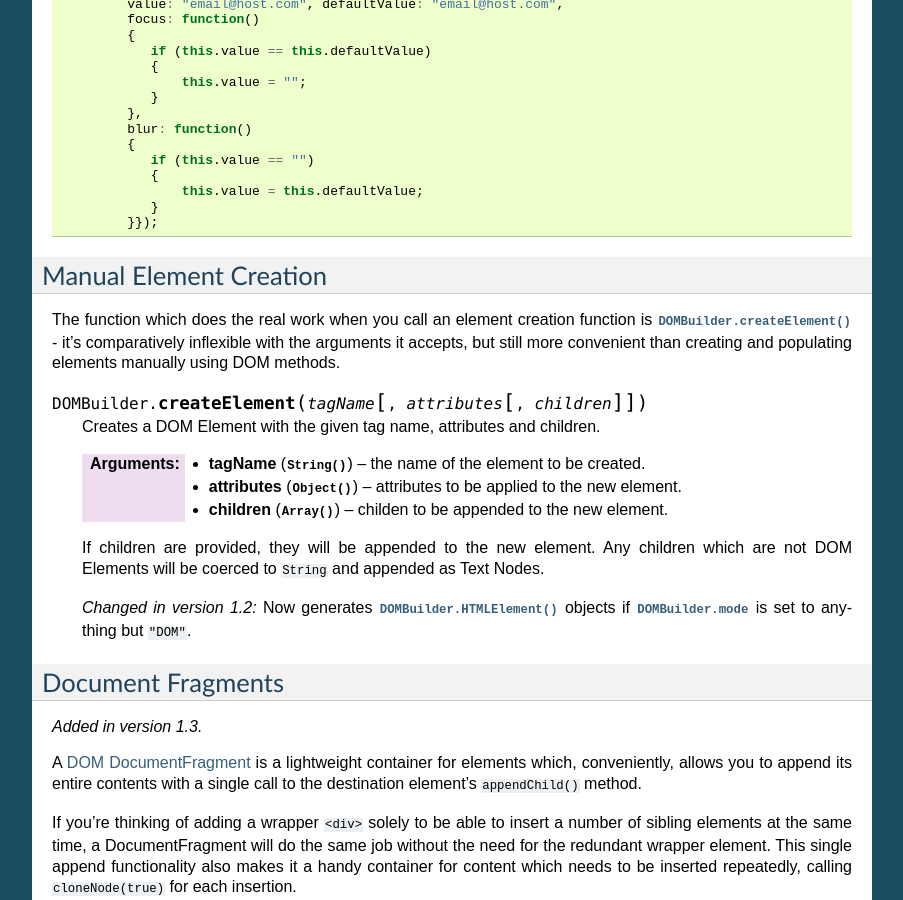
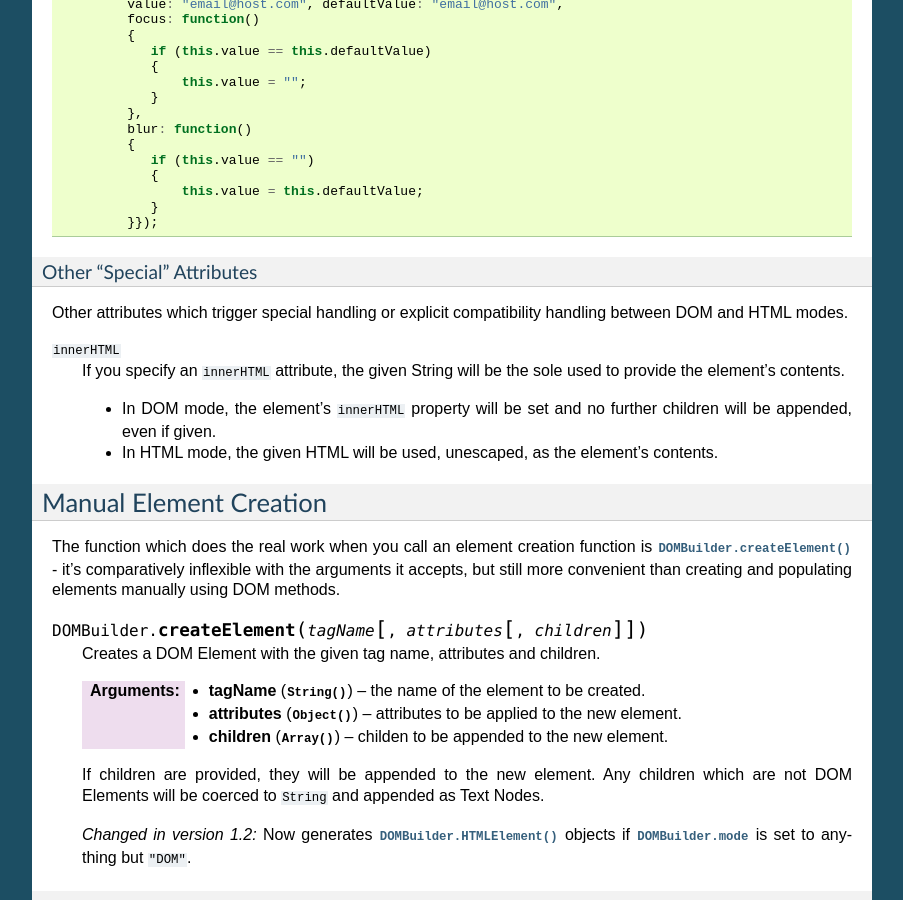
Before and after one commit to insin/DOMBuilder, a Sphinx documentation site: the page built from docs/index.rst, in a window 1280 px wide and 900 px high, scrolled down 3867 px. Shown: the whole window, without its empty margins (198-1101 px from the left). Built offline with Sphinx 7.4.7, drawn with Linux system fonts in a browser that asks for light colours; some of the changed text lies outside the part shown.

Commit message:
Added explicit support for using innerHTML to set an element's contents the horrible way.
Fixes #6

```diff
--- a/docs/index.rst
+++ b/docs/index.rst
@@ -281,6 +281,21 @@ the input is left blank::
 
 .. _`events which have jQuery shortcut methods`: http://api.jquery.com/category/events/
 
+Other "Special" Attributes
+##########################
+
+Other attributes which trigger special handling or explicit compatibility
+handling between DOM and HTML modes.
+
+``innerHTML``
+   If you specify an ``innerHTML`` attribute, the given String will be the
+   sole used to provide the element's contents.
+
+   * In DOM mode, the element's ``innerHTML`` property will be set and no
+     further children will be appended, even if given.
+   * In HTML mode, the given HTML will be used, unescaped, as the
+     element's contents.
+
 Manual Element Creation
 -----------------------
 
--- a/docs/news.rst
+++ b/docs/news.rst
@@ -1,5 +1,11 @@
 News for DOMBuilder
 ===================
+
+Trunk
+-----
+
+- Added support for using the ``innerHTML`` attribute to specify an
+  element's entire contents consitently in DOM and HTML modes.
 
 Version 1.4.1
 -------------
```
Also changed, not shown: DOMBuilder.js (+21 -5 lines), 1 other file.
